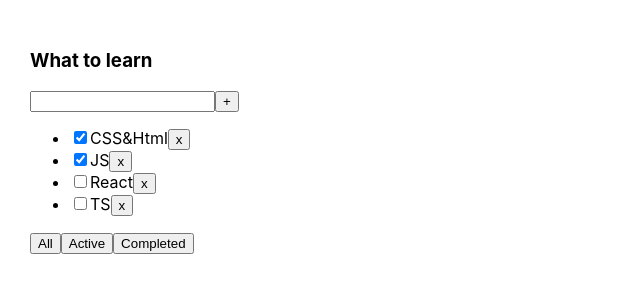
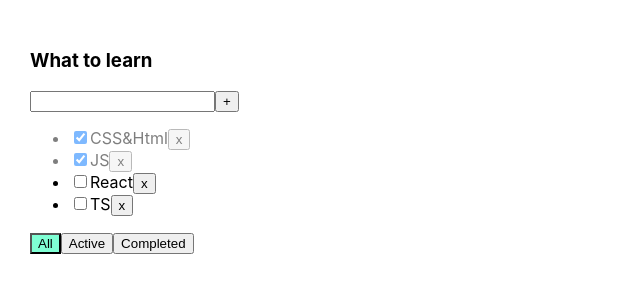
Before and after one commit to Innuska23/todolist1, a React (Create React App) app: page / in a window 1280 px wide. Shown: the top 300 px of the page, without its empty margins (0-640 px from the left). Built offline with nearby package versions, Linux system fonts and the light colour scheme.

Commit message:
added changeTaskStatus and error

```diff
--- a/src/App.css
+++ b/src/App.css
@@ -1,12 +1,28 @@
 .App {
-  padding: 30px;
+    padding: 30px;
 }
 
 App > div {
-  margin-right: 50px;
+    margin-right: 50px;
 }
 
 .ul li {
-  list-style: none;
-  text-decoration: none;
+    list-style: none;
+    text-decoration: none;
 }
+
+.error {
+    border: red 1px solid;
+}
+
+.error-message {
+    color: red;
+}
+
+.active-filter {
+    background-color: aquamarine;
+}
+
+.is-done {
+    opacity: 0.5;
+}
--- a/src/App.tsx
+++ b/src/App.tsx
@@ -41,7 +41,7 @@
     if (task) {
       task.isDone = isDone;
     }
-    setTasks(tasks);
+    setTasks([...tasks])
   }
 
   let tasksForTodoList = tasks;
@@ -61,6 +61,8 @@
         removeTask={removeTask}
         changeFilter={changeFilter}
         addTask={addTask}
+        changeTaskStatus={changeStatus}
+        filter={filter}
       />
     </div>
   )
--- a/src/сomponents/Todolist/TodoList.tsx
+++ b/src/сomponents/Todolist/TodoList.tsx
@@ -13,17 +13,21 @@
     removeTask: (id: string) => void
     changeFilter: (value: FilterValuesType) => void
     addTask: (title: string) => void
+    changeTaskStatus: (taskId: string, isDone: boolean) => void
+    filter: FilterValuesType
 }
 
 export function Todolist(props: PropsType) {
 
     const [newTaskTitle, setNewTaskTitle] = useState("")
+    const [error, setError] = useState<string | null>(null)
 
     const onNewTitleChangeHandler = (e: ChangeEvent<HTMLInputElement>) => {
         setNewTaskTitle(e.currentTarget.value)
     }
 
     const onKeyPressHandler = (e: KeyboardEvent<HTMLInputElement>) => {
+        setError(null);
         if (e.charCode === 13) {
             props.addTask(newTaskTitle)
             setNewTaskTitle("")
@@ -31,8 +35,13 @@
     }
 
     const addTask = () => {
-        props.addTask(newTaskTitle);
-        setNewTaskTitle("");
+        if (newTaskTitle.trim() !== '') {
+            props.addTask(newTaskTitle.trim());
+            setNewTaskTitle("");
+        }
+        else {
+            setError('Title is required');
+        }
     }
 
     const onAllClickHandler = () => props.changeFilter('all')
@@ -46,8 +55,10 @@
                 <input
                     value={newTaskTitle}
                     onChange={onNewTitleChangeHandler}
-                    onKeyPress={onKeyPressHandler} />
+                    onKeyPress={onKeyPressHandler}
+                    className={error ? "error" : ""} />
                 <button onClick={addTask}>+</button>
+                {error && <div className="error-message">{error}</div>}
             </div>
             <ul>
                 {
@@ -58,10 +69,10 @@
                         }
 
                         const onChangeHandler = (e: ChangeEvent<HTMLInputElement>) => {
-                            console.log(t.id + 'ff')
+                            props.changeTaskStatus(t.id, e.currentTarget.checked)
                         }
 
-                        return <li key={t.id}>
+                        return <li key={t.id} className={t.isDone ? "is-done" : ''}>
                             <input
                                 type="checkbox"
                                 checked={t.isDone}
@@ -74,10 +85,13 @@
                 }
             </ul>
             <div>
-                <button onClick={onAllClickHandler}>All</button>
-                <button onClick={onActiveClickHandler}>Active</button>
-                <button onClick={onCompletedClickHandler}>Completed</button>
+                <button className={props.filter === 'all' ? "active-filter" : ""}
+                    onClick={onAllClickHandler}>All</button>
+                <button className={props.filter === 'active' ? "active-filter" : ""}
+                    onClick={onActiveClickHandler}>Active</button>
+                <button className={props.filter === 'completed' ? "active-filter" : ""}
+                    onClick={onCompletedClickHandler}>Completed</button>
             </div>
-        </div>
+        </div >
     )
 }
```
